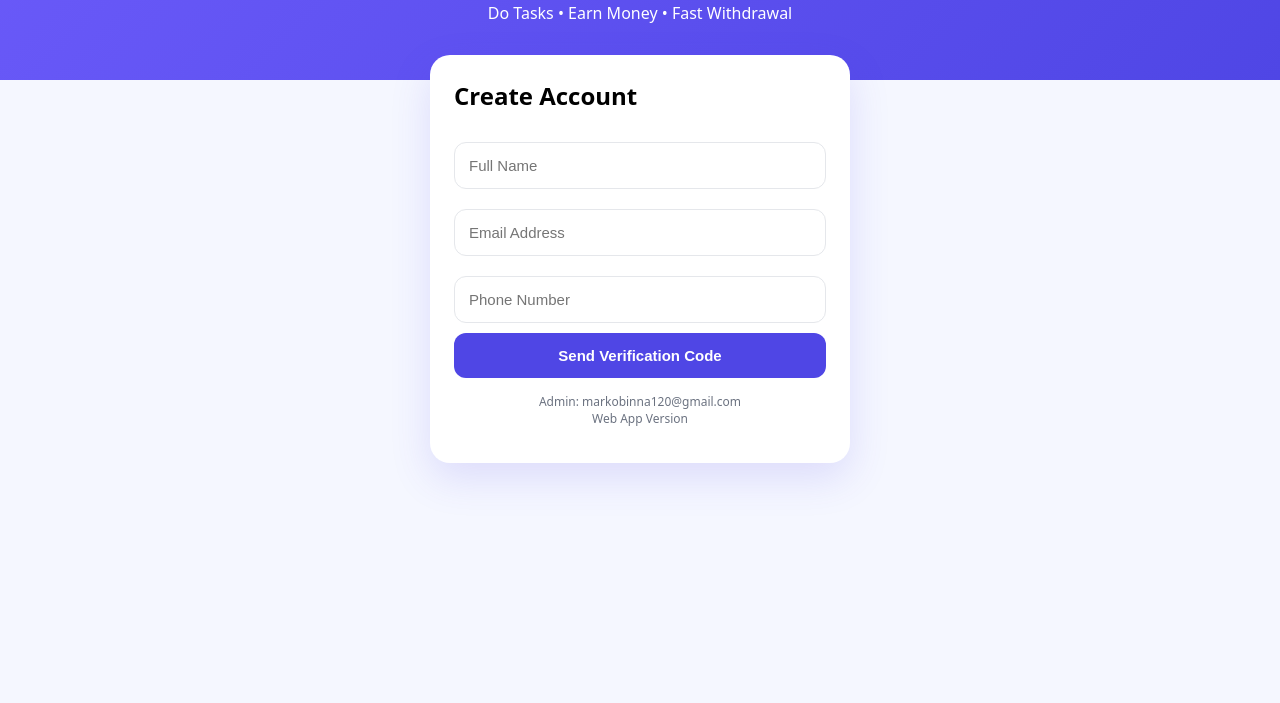
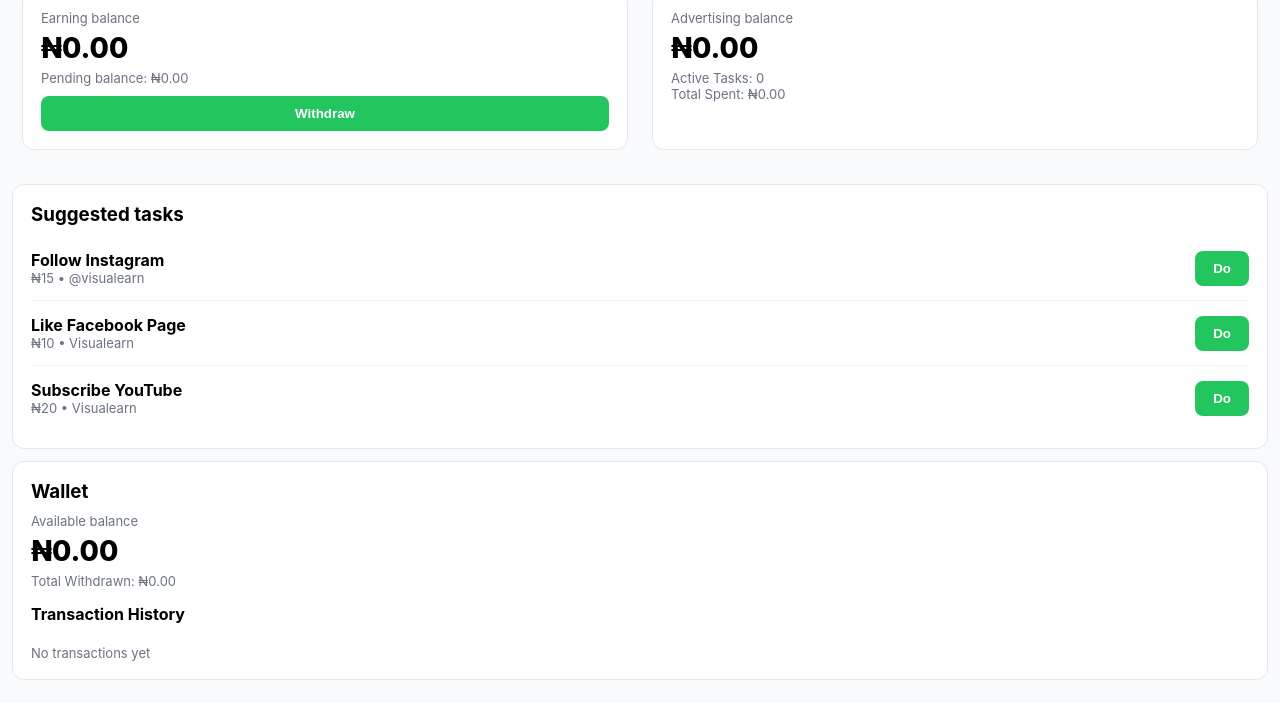
Before and after one commit to markobinna120-art/VisualEarn, a plain HTML site: page index.html in a window 1280 px wide. Shown: the part 97-800 px from the top of the page. Drawn offline with nearby package versions, Linux system fonts and the light colour scheme.

Commit message:
Update index.html

```diff
--- a/index.html
+++ b/index.html
@@ -3,82 +3,69 @@
 <head>
 <meta charset="UTF-8">
 <meta name="viewport" content="width=device-width, initial-scale=1">
-<title>Visualearn - Earn by Tasks</title>
-<link rel="manifest" href="manifest.json">
-<meta name="theme-color" content="#4f46e5">
-<script src="https://cdn.jsdelivr.net/npm/@emailjs/browser@4/dist/email.min.js"></script>
-<script>emailjs.init("eOnK3qvUFiw89dhdV")</script>
+<title>Visualearn - Dashboard</title>
 <style>
-*{box-sizing:border-box}body{margin:0;font-family:system-ui;background:#f5f7ff}
-.header{background:linear-gradient(135deg,#6a5af9,#4f46e5);color:#fff;padding:40px 20px;text-align:center}
-.card{max-width:420px;margin:-25px auto 20px;background:#fff;border-radius:20px;padding:24px;box-shadow:0 15px 40px rgba(79,70,229,.15)}
-input{width:100%;padding:14px;margin:10px 0;border:1px solid #e5e7eb;border-radius:12px;font-size:15px}
-button{width:100%;padding:14px;background:#4f46e5;color:#fff;border:0;border-radius:12px;font-weight:700;font-size:15px;cursor:pointer}
-button:disabled{background:#a5b4fc}
+:root{
+  --primary: rgb(34, 197, 94); /* Changed to RGB - was #22c55e */
+  --primary-dark: rgb(22, 163, 74);
+  --bg: rgb(249, 250, 251);
+}
+*{box-sizing:border-box}body{margin:0;font-family:Inter,system-ui;background:var(--bg)}
+.header{background:rgb(255,255,255);border-bottom:1px solid rgb(229,231,235);padding:15px 20px;display:flex;justify-content:space-between;align-items:center}
+.logo{font-weight:800;color:var(--primary);font-size:20px}
+.btn-green{background:var(--primary);color:rgb(255,255,255);border:0;padding:10px 18px;border-radius:8px;font-weight:600}
+.card{background:rgb(255,255,255);border:1px solid rgb(229,231,235);border-radius:12px;padding:18px;margin:12px}
+.balance{font-size:28px;font-weight:800;margin:5px 0}
+.muted{color:rgb(107,114,128);font-size:13px}
+.task-row{display:flex;justify-content:space-between;align-items:center;padding:14px 0;border-bottom:1px solid rgb(243,244,246)}
+.task-row:last-child{border:0}
 </style>
 </head>
 <body>
 <div class="header">
-<h1 style="margin:0">Visualearn</h1>
-<p>Do Tasks • Earn Money • Fast Withdrawal</p>
-</div>
-<div class="card" id="regCard">
-<h2 style="margin-top:0">Create Account</h2>
-<input id="name" placeholder="Full Name">
-<input id="email" type="email" placeholder="Email Address">
-<input id="phone" placeholder="Phone Number">
-<button id="sendBtn" onclick="sendOTP()">Send Verification Code</button>
-<div id="otpArea" style="display:none">
-<p style="font-size:13px;color:green">Code sent to your email from markobinna120@gmail.com</p>
-<input id="otpInput" placeholder="Enter 6-digit code">
-<input id="pass" type="password" placeholder="Create Password">
-<button onclick="verifyOTP()">Verify & Join Visualearn</button>
-</div>
-<p style="font-size:12px;color:#6b7280;text-align:center;margin-top:15px">Admin: markobinna120@gmail.com<br>Web App Version</p>
+  <div class="logo">Visualearn</div>
+  <button class="btn-green">Create Task</button>
 </div>
 
-<script>
-if('serviceWorker' in navigator){navigator.serviceWorker.register('sw.js')}
-let generatedOTP="";
-function sendOTP(){
- const name=document.getElementById('name').value.trim();
- const email=document.getElementById('email').value.trim();
- if(!name || !email.includes('@')){alert('Enter name and valid email');return}
- generatedOTP=Math.floor(100000+Math.random()*900000).toString();
- const btn=document.getElementById('sendBtn');
- btn.innerText="Sending code..."; btn.disabled=true;
+<div style="display:grid;grid-template-columns:1fr 1fr;gap:0;padding:10px">
+  <div class="card">
+    <div class="muted">Earning balance</div>
+    <div class="balance">₦0.00</div>
+    <div class="muted">Pending balance: ₦0.00</div>
+    <button class="btn-green" style="width:100%;margin-top:10px">Withdraw</button>
+  </div>
+  <div class="card">
+    <div class="muted">Advertising balance</div>
+    <div class="balance">₦0.00</div>
+    <div class="muted">Active Tasks: 0</div>
+    <div class="muted">Total Spent: ₦0.00</div>
+  </div>
+</div>
 
- emailjs.send("service_147bn6m","template_kndbrqg",{
-   to_email: email,
-   to_name: name,
-   otp_code: generatedOTP,
-   from_name: "Visualearn",
-   user_email: email,
-   user_name: name
- }).then(()=>{
-   alert("Code sent to "+email);
-   document.getElementById('otpArea').style.display='block';
-   btn.innerText="Code Sent ✓";
- }, (err)=>{
-   console.log(err);
-   alert("Email failed, but demo code is: "+generatedOTP+" - Check your EmailJS template allows to_email");
-   document.getElementById('otpArea').style.display='block';
-   btn.disabled=false;
-   btn.innerText="Resend Code";
- });
-}
+<div class="card">
+  <h3 style="margin:0 0 10px">Suggested tasks</h3>
+  <div class="task-row">
+    <div><b>Follow Instagram</b><div class="muted">₦15 • @visualearn</div></div>
+    <button class="btn-green">Do</button>
+  </div>
+  <div class="task-row">
+    <div><b>Like Facebook Page</b><div class="muted">₦10 • Visualearn</div></div>
+    <button class="btn-green">Do</button>
+  </div>
+  <div class="task-row">
+    <div><b>Subscribe YouTube</b><div class="muted">₦20 • Visualearn</div></div>
+    <button class="btn-green">Do</button>
+  </div>
+</div>
 
-function verifyOTP(){
- const entered=document.getElementById('otpInput').value.trim();
- if(entered===generatedOTP){
-   localStorage.setItem('visualearn_user',document.getElementById('name').value);
-   localStorage.setItem('visualearn_email',document.getElementById('email').value);
-   alert("Welcome to Visualearn!");
-   window.location.href="dashboard.html";
- } else {
-   alert("Wrong code. Your code is "+generatedOTP+" (demo)");
- }
-}
-</script>
+<div class="card">
+  <h3 style="margin:0 0 10px">Wallet</h3>
+  <div class="muted">Available balance</div>
+  <div class="balance">₦0.00</div>
+  <div class="muted">Total Withdrawn: ₦0.00</div>
+  <h4 style="margin-top:15px">Transaction History</h4>
+  <div class="muted">No transactions yet</div>
+</div>
+
 </body>
  </html>
```
